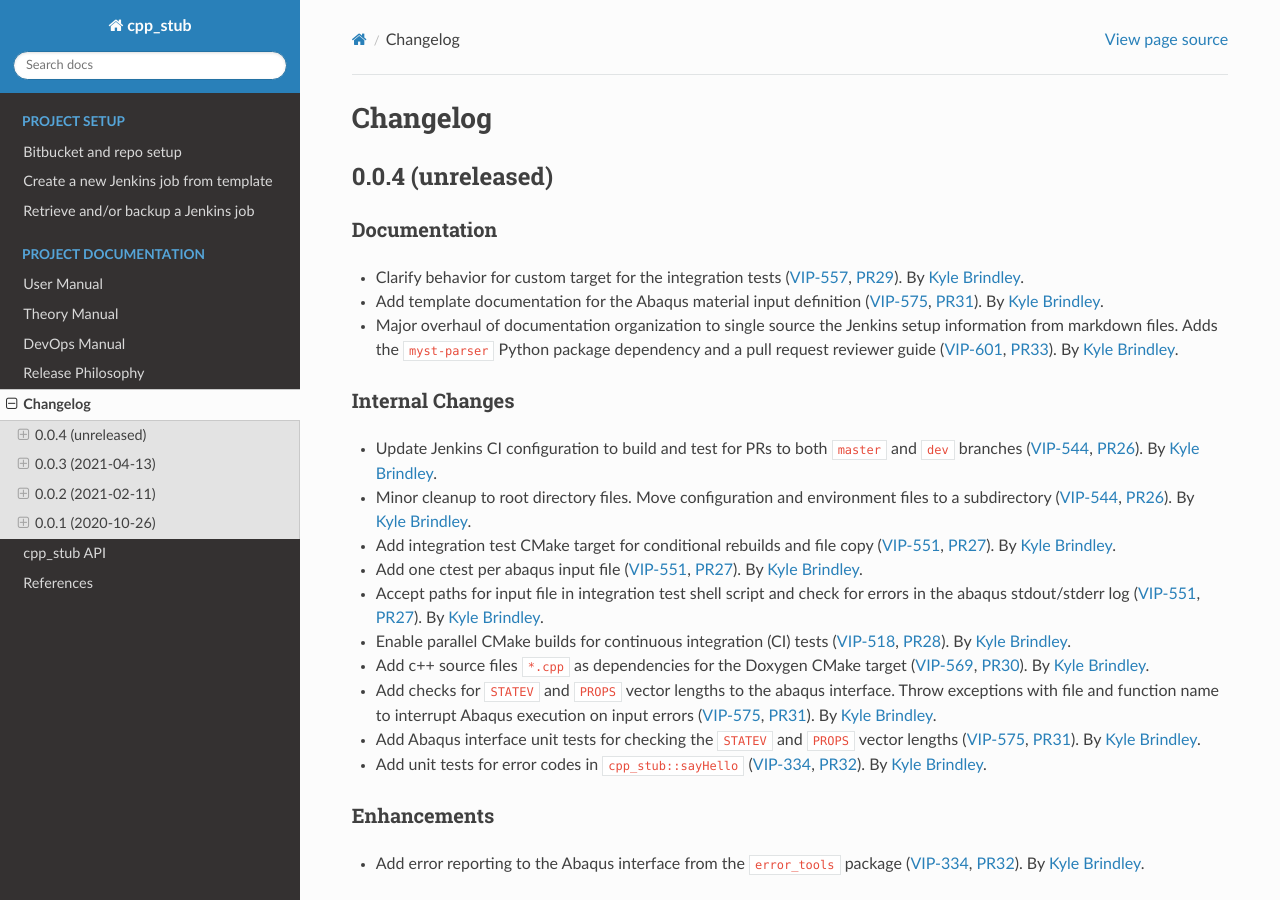
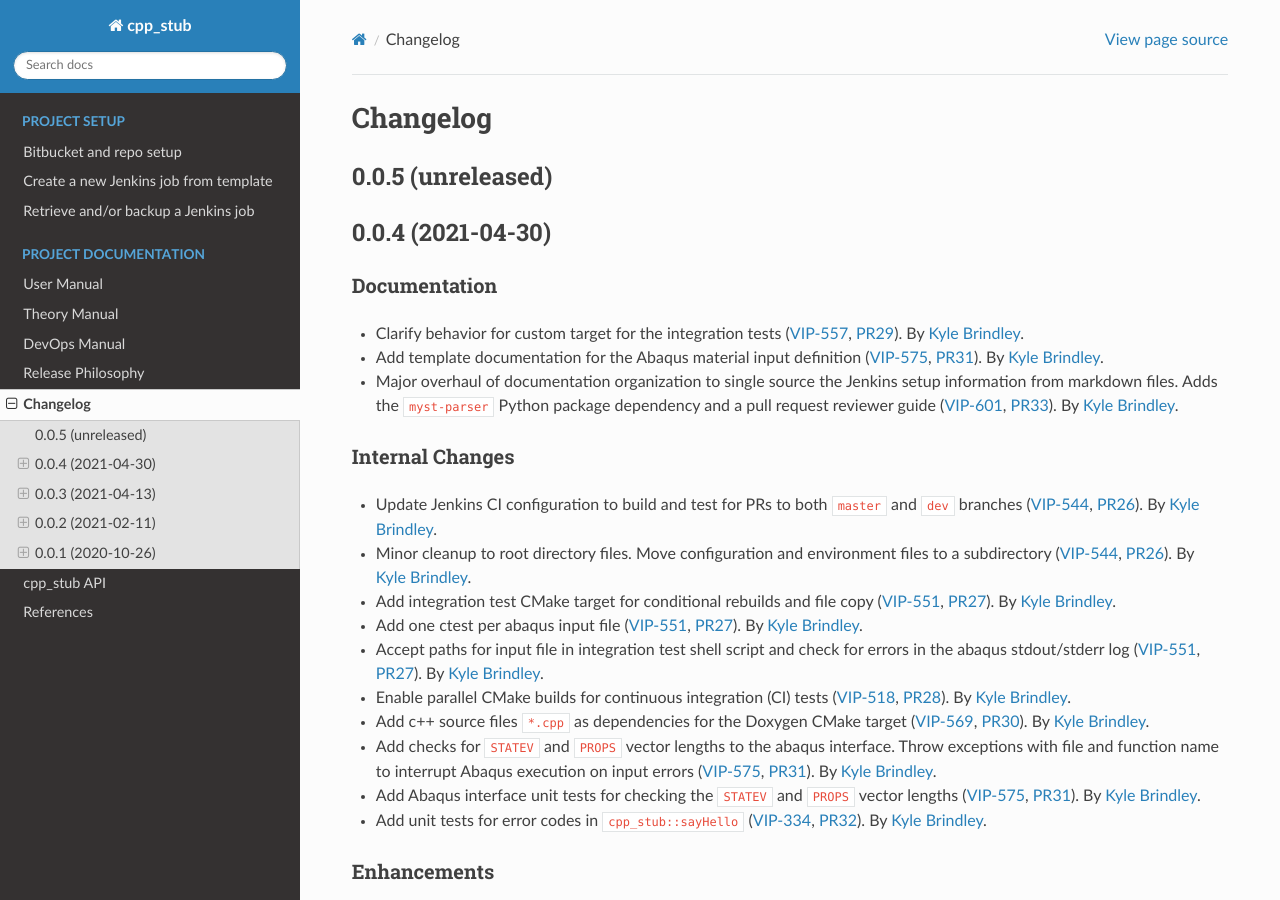
Before and after one commit to lanl/tardigrade-asp, a Sphinx documentation site: the page built from docs/changelog.rst, in a window 1280 px wide and 900 px high. Built offline with Sphinx 7.4.7 and the Read the Docs theme 2.0.0, drawn with Linux system fonts in a browser that asks for light colours.

Commit message:
REL: update release version number

```diff
--- a/CMakeLists.txt
+++ b/CMakeLists.txt
@@ -1,6 +1,6 @@
 #===================================================================================================== PROJECT SETUP ===
 cmake_minimum_required(VERSION 3.14)
-project(cpp_stub VERSION 0.0.3)
+project(cpp_stub VERSION 0.0.4)
 enable_testing()
 
 # Set common project paths relative to project root directory
--- a/docs/changelog.rst
+++ b/docs/changelog.rst
@@ -3,7 +3,10 @@
 Changelog
 =========
 
-0.0.4 (unreleased)
+0.0.5 (unreleased)
+------------------
+
+0.0.4 (2021-04-30)
 ------------------
 
 Documentation
```
